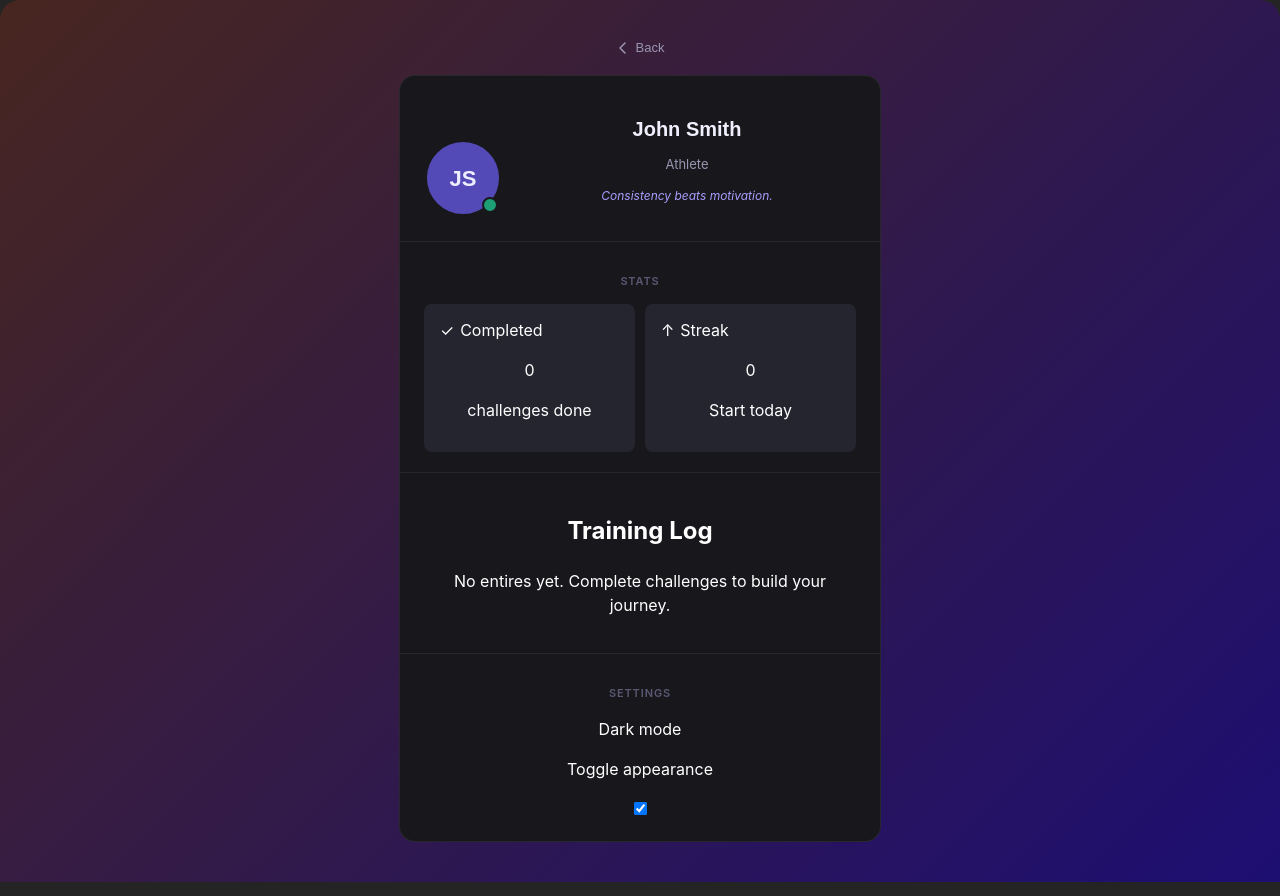
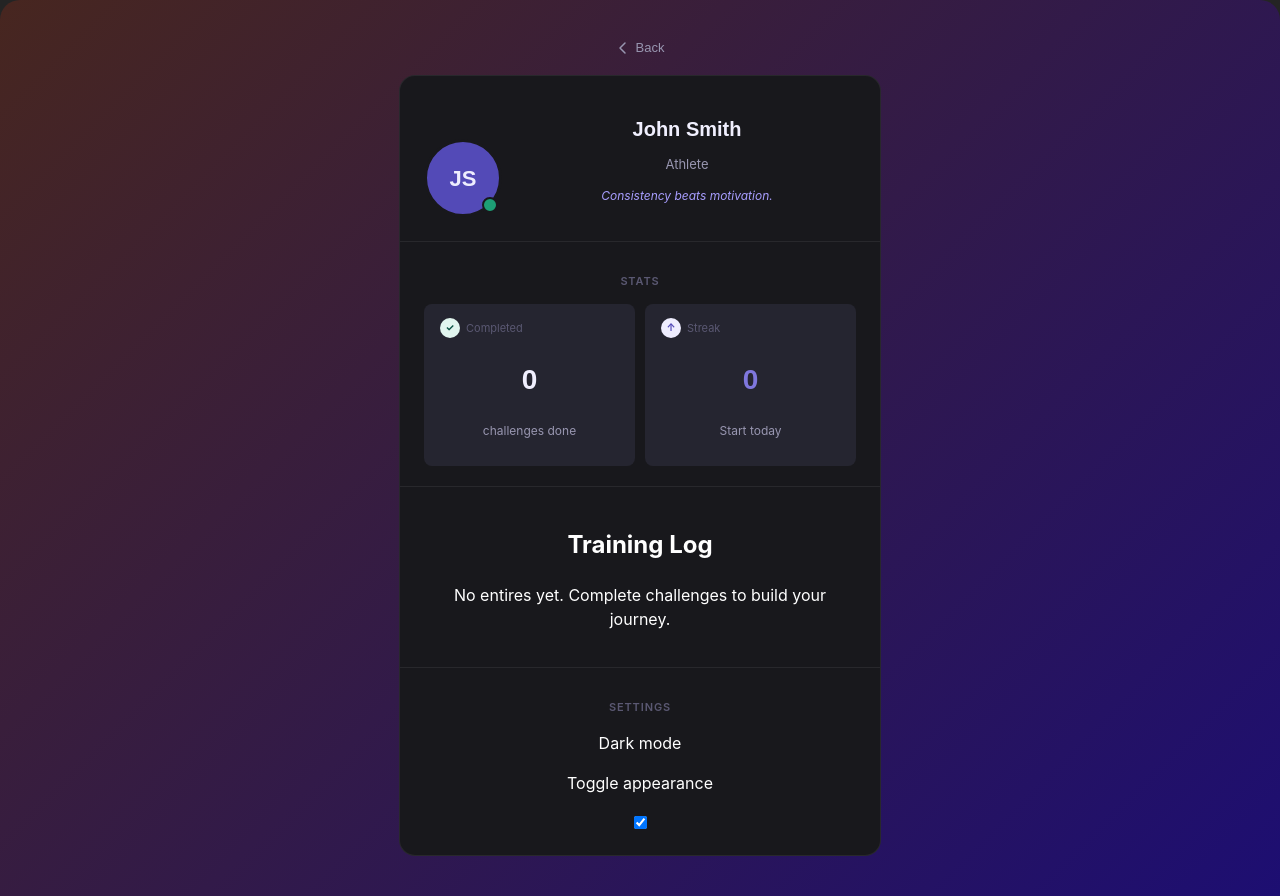
Before and after one commit to robertoandino/challenge-me, a React (Vite) app: page /profile in a window 1280 px wide. Built offline with nearby package versions, Linux system fonts and the light colour scheme.

Commit message:
Updates for stat grid

```diff
--- a/src/components/Profile/Profile.css
+++ b/src/components/Profile/Profile.css
@@ -165,6 +165,44 @@
 }
 
 /* Small colored dot icon */
+.dot-icon {
+    width: 20px;
+    height: 20px;
+    border-radius: 50%;
+    display: flex;
+    align-items: center;
+    justify-content: center;
+    font-size: 10px;
+    font-weight: 700;
+    flex-shrink: 0;
+}
+
+.dot-green { background: var(--green-light); color: var(--green-text); }
+.dot-purple { background: var(--accent-light); color: var(--accent-dark); }
+
+.stat-type-label {
+    font-size: 11px;
+    color: var(--text-tertiary);
+}
+
+/* Big number */
+.stat-num {
+    font-family: var(--font-display);
+    font-size: 28px;
+    font-weight: 700;
+    color: var(--text-primary);
+    line-height: 1;
+}
+
+.stat-num.streak {
+    color: var(--accent);
+}
+
+.stat-meta {
+    font-size: 12px;
+    color: var(--text-secondary);
+    margin-top: 4px;
+}
 
 /* Training Log Section */
 .training-log {
```
